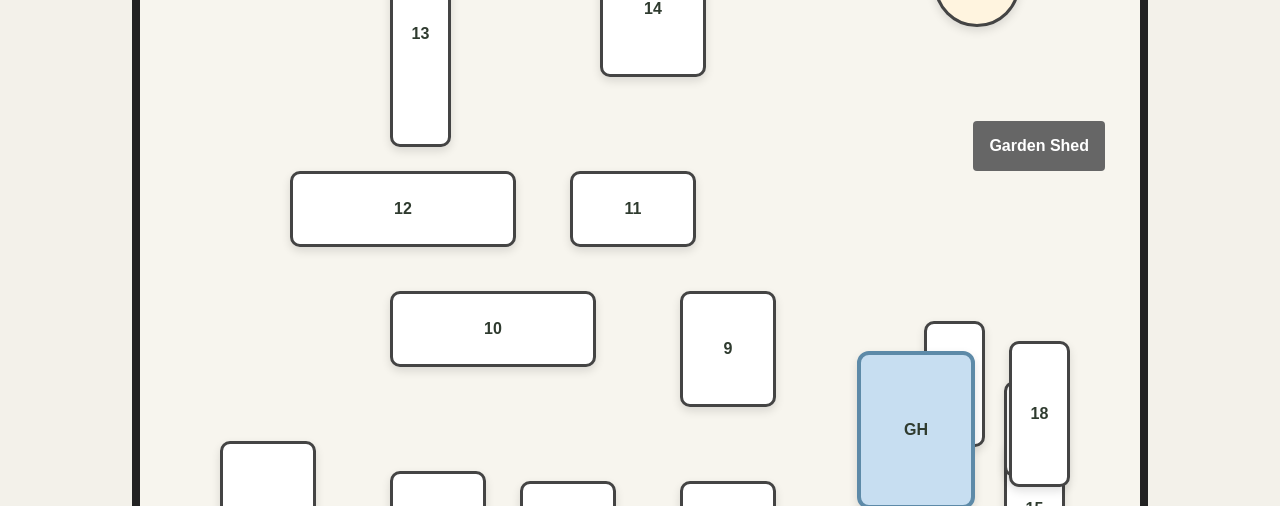
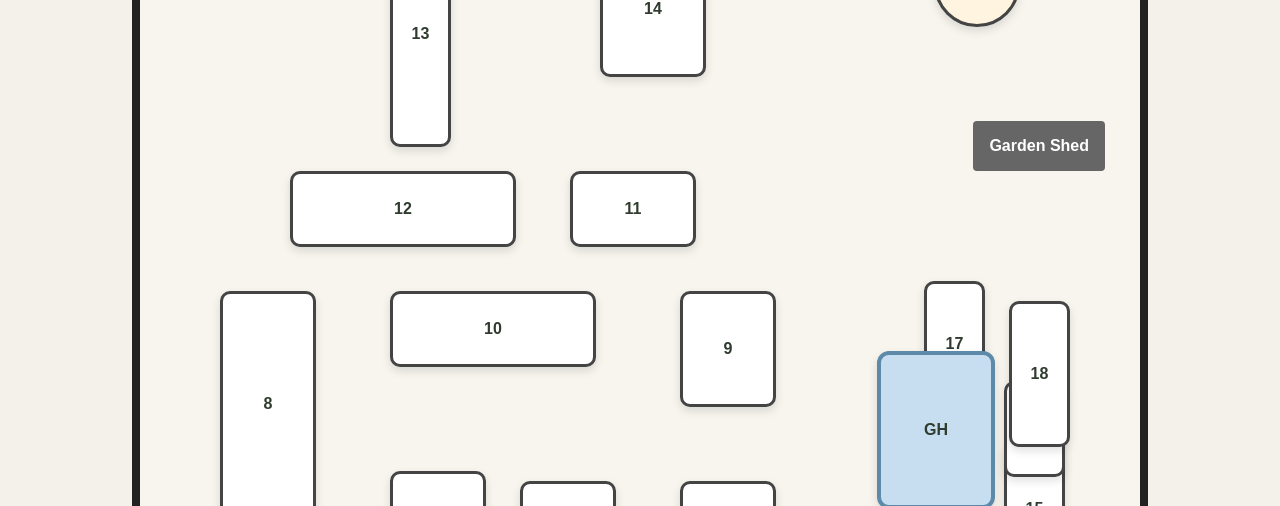
Before and after one commit to mak-apps/maks-garden, a plain HTML site: page index.html in a window 1280 px wide. Shown: the part 446-952 px from the top of the page. Drawn offline with Linux system fonts and the light colour scheme; no server answers.

Commit message:
Adjusted Bed 8 and greenhouse side alignment

```diff
--- a/style.css
+++ b/style.css
@@ -284,7 +284,7 @@ form button:hover {
 /* LOWER BEDS */
 
 .bed-8 {
-  top: 620px;
+  top: 470px;
   left: 80px;
 
   width: 90px;
@@ -357,7 +357,7 @@ form button:hover {
 
 .greenhouse-map {
   top: 530px;
-  right: 165px;
+  right: 145px;
 
   width: 110px;
   height: 150px;
@@ -427,14 +427,14 @@ form button:hover {
 }
 
 .pot-17 {
-  top: 500px;
+  top: 460px;
   right: 155px;
   width: 55px;
   height: 120px;
 }
 
 .pot-18 {
-  top: 520px;
+  top: 480px;
   right: 70px;
 
   width: 55px;
```
